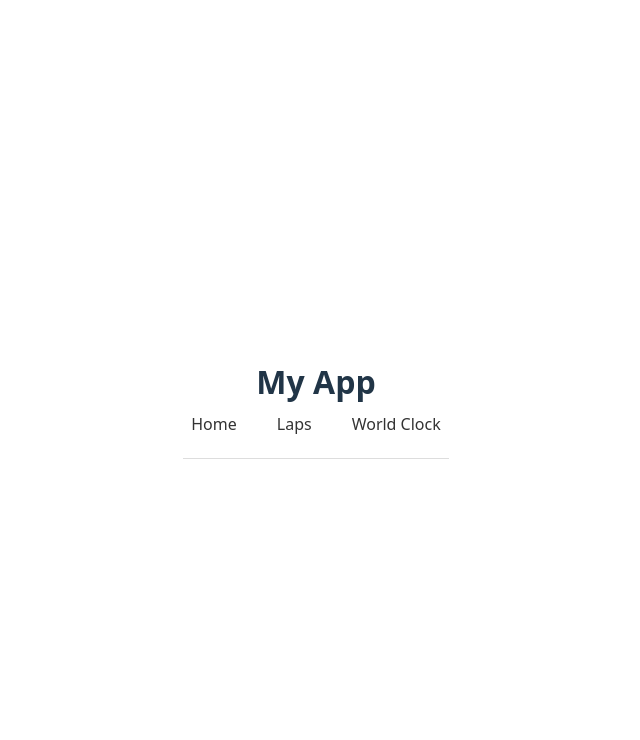
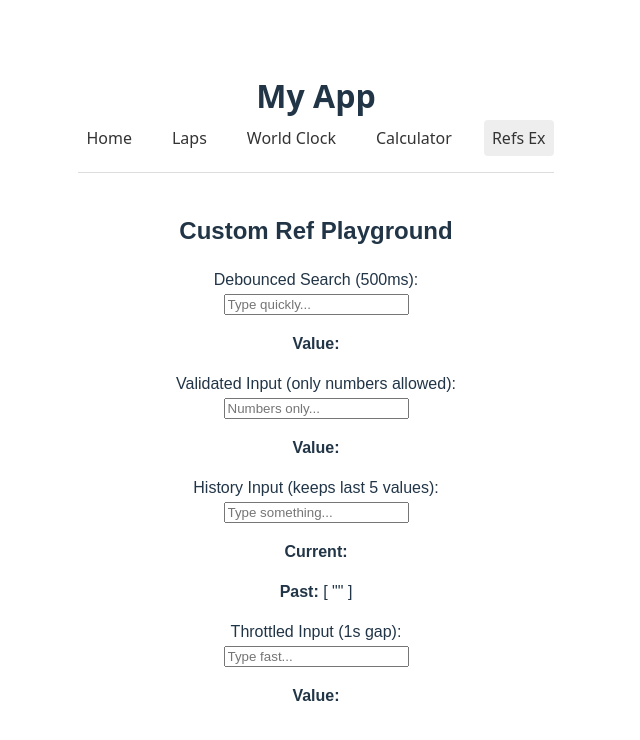
Before and after one commit to brandonbeckwith-ccm/stop-watch, a Vue app: page /refs in a window 1280 px wide. Shown: the top 740 px of the page, without its empty margins (324-964 px from the left). Built offline with nearby package versions, Linux system fonts and the light colour scheme.

Commit message:
first-commit

```diff
--- /dev/null
+++ b/src/components/Calculator.ts
@@ -0,0 +1,79 @@
+import { ref, onMounted, onBeforeUnmount } from "vue";
+
+export const useCalculator = () => {
+  const expression = ref("");
+  const result = ref("0");
+  const history = ref<string[]>([]);
+
+  const buttons = [
+    "7",
+    "8",
+    "9",
+    "÷",
+    "4",
+    "5",
+    "6",
+    "×",
+    "1",
+    "2",
+    "3",
+    "-",
+    "0",
+    ".",
+    "(",
+    ")",
+    "C",
+    "=",
+    "+",
+  ];
+
+  const press = (val: string) => {
+    if (val === "C") {
+      expression.value = "";
+      result.value = "0";
+      return;
+    }
+    if (val === "=") {
+      calculate();
+      return;
+    }
+    expression.value += val;
+  };
+
+  const calculate = () => {
+    try {
+      const safe = expression.value.replace(/×/g, "*").replace(/÷/g, "/");
+      const ans = eval(safe);
+      result.value = String(ans);
+      history.value.unshift(`${expression.value} = ${result.value}`);
+      if (history.value.length > 10) history.value.pop();
+      expression.value = result.value;
+    } catch {
+      result.value = "Error";
+    }
+  };
+
+  const handleKey = (e: KeyboardEvent) => {
+    if ("0123456789+-*/().".includes(e.key)) {
+      expression.value += e.key.replace("*", "×").replace("/", "÷");
+    } else if (e.key === "Enter") {
+      calculate();
+    } else if (e.key === "Backspace") {
+      expression.value = expression.value.slice(0, -1);
+    } else if (e.key.toLowerCase() === "c") {
+      expression.value = "";
+      result.value = "0";
+    }
+  };
+
+  onMounted(() => window.addEventListener("keydown", handleKey));
+  onBeforeUnmount(() => window.removeEventListener("keydown", handleKey));
+
+  return {
+    expression,
+    result,
+    history,
+    buttons,
+    press,
+  };
+};
--- a/src/components/NavBar.vue
+++ b/src/components/NavBar.vue
@@ -18,6 +18,8 @@ const closeMenu = () => (menuOpen.value = false)
       <RouterLink to="/" class="menu-link" @click="closeMenu">Home</RouterLink>
       <RouterLink to="/laps" class="menu-link" @click="closeMenu">Laps</RouterLink>
       <RouterLink to="/world-clock" class="menu-link" @click="closeMenu">World Clock</RouterLink>
+      <RouterLink to="/calculator" class="menu-link" @click="closeMenu">Calculator</RouterLink>
+      <RouterLink to="/refs" class="menu-link" @click="closeMenu">Refs Ex</RouterLink>
     </nav>
   </header>
 </template>
--- /dev/null
+++ b/src/components/Refs.ts
@@ -0,0 +1,84 @@
+import { customRef, type Ref } from "vue";
+
+export const debouncedRef = <T>(startValue: T, wait = 300): Ref<T> => {
+  let state = startValue; // internal value
+  let timer: ReturnType<typeof setTimeout> | null = null;
+
+  return customRef<T>((track, trigger) => ({
+    get: () => {
+      track();       // tracks dependency, like normal ref
+      return state;  // return current state
+    },
+    set: (newVal: T) => {
+      if (timer) clearTimeout(timer); // cancel previous debounce timer
+
+      timer = setTimeout(() => {
+        state = newVal; // update internal value
+        trigger();      // notify Vue reactivity system
+      }, wait);
+    },
+  }));
+};
+
+
+export const validatedRef = <T>(
+  startValue: T,
+  check: (val: T) => boolean
+): Ref<T> => {
+  let state = startValue;
+
+  return customRef<T>((track, trigger) => ({
+    get: () => {
+      track();
+      return state;
+    },
+    set: (newVal: T) => {
+      if (check(newVal)) {
+        state = newVal;
+        trigger();
+      } else {
+        console.warn("[validatedRef] rejected:", newVal);
+      }
+    },
+  }));
+};
+
+export const historyRef = <T>(startValue: T, limit = 5) => {
+  let state = startValue;
+  const past: T[] = [startValue];
+
+  const ref = customRef<T>((track, trigger) => ({
+    get: () => {
+      track();
+      return state;
+    },
+    set: (newVal: T) => {
+      past.push(newVal);
+      if (past.length > limit) past.shift();
+      state = newVal;
+      trigger();
+    },
+  }));
+
+  return { ref, past };
+};
+
+export const throttledRef = <T>(startValue: T, gap = 500): Ref<T> => {
+  let state = startValue;
+  let last = 0;
+
+  return customRef<T>((track, trigger) => ({
+    get: () => {
+      track();
+      return state;
+    },
+    set: (newVal: T) => {
+      const now = Date.now();
+      if (now - last >= gap) {
+        state = newVal;
+        last = now;
+        trigger();
+      }
+    },
+  }));
+};
--- /dev/null
+++ b/src/pages/Calculator.vue
@@ -0,0 +1,84 @@
+<script setup lang="ts">
+import { CButton } from "@ccm-engineering/ui-components";
+import { useCalculator } from "../components/Calculator";
+
+const { expression, result, history, buttons, press } = useCalculator();
+</script>
+
+<template>
+  <div class="calc">
+    <h2>Calculator</h2>
+
+    <div class="display">
+      <div class="expr">{{ expression || "0" }}</div>
+      <div class="res">{{ result }}</div>
+    </div>
+
+    <div class="keys">
+      <CButton
+        v-for="btn in buttons"
+        :key="btn"
+        :label="btn"
+        size="size-44"
+        type="border"
+        @click="press(btn)"
+      />
+    </div>
+
+    <div class="history" v-if="history.length">
+      <h3>History</h3>
+      <ul>
+        <li
+          v-for="(h, i) in history"
+          :key="i"
+          @click="expression = h.split('=')[0].trim()"
+        >
+          {{ h }}
+        </li>
+      </ul>
+    </div>
+  </div>
+</template>
+
+<style scoped>
+.display {
+  border: 1px solid #ddd;
+  padding: 0.8rem;
+  border-radius: 8px;
+  margin-bottom: 1rem;
+  text-align: right;
+}
+
+.expr {
+  font-size: 1.6rem;
+  color: #666;
+}
+
+.res {
+  font-size: 1.6rem;
+  font-weight: bold;
+  color: #111;
+}
+
+.keys {
+  display: grid;
+  grid-template-columns: repeat(4, 1fr);
+  gap: 0.6rem;
+}
+
+button {
+  padding: 1rem;
+  cursor: pointer;
+}
+
+.history {
+  margin-top: 1.5rem;
+  text-align: left;
+}
+
+.history li {
+  cursor: pointer;
+  padding: 0.3rem 0;
+  border-bottom: 1px solid #eee;
+}
+</style>
--- /dev/null
+++ b/src/pages/Ref.vue
@@ -0,0 +1,68 @@
+<script setup lang="ts">
+import { ref, watch } from "vue";
+import {
+  debouncedRef,
+  validatedRef,
+  historyRef,
+  throttledRef,
+} from "../components/Refs"; // adjust path if needed
+
+// 1. Debounced ref
+const search = debouncedRef("", 500);
+watch(search, (val) => {
+  console.log("Debounced API call:", val);
+});
+
+// 2. Validated ref (only numbers allowed)
+const onlyNumbers = validatedRef<string>("", (val) => /^\d*$/.test(val));
+watch(onlyNumbers, (val) => {
+  console.log("Validated value changed:", val);
+});
+
+// 3. History ref (keeps last 5 states)
+const { ref: historyInput, past } = historyRef("", 5);
+watch(historyInput, (val) => {
+  console.log("History value:", val, "Past values:", [...past]);
+});
+
+// 4. Throttled ref
+const throttledValue = throttledRef("", 1000);
+watch(throttledValue, (val) => {
+  console.log("Throttled update:", val);
+});
+</script>
+
+<template>
+  <div style="padding: 20px; font-family: sans-serif;">
+    <h2>Custom Ref Playground</h2>
+
+    <!-- Debounced -->
+    <div style="margin-bottom: 15px;">
+      <label>Debounced Search (500ms):</label><br />
+      <input v-model="search" placeholder="Type quickly..." />
+      <p><strong>Value:</strong> {{ search }}</p>
+    </div>
+
+    <!-- Validated -->
+    <div style="margin-bottom: 15px;">
+      <label>Validated Input (only numbers allowed):</label><br />
+      <input v-model="onlyNumbers" placeholder="Numbers only..." />
+      <p><strong>Value:</strong> {{ onlyNumbers }}</p>
+    </div>
+
+    <!-- History -->
+    <div style="margin-bottom: 15px;">
+      <label>History Input (keeps last 5 values):</label><br />
+      <input v-model="historyInput" placeholder="Type something..." />
+      <p><strong>Current:</strong> {{ historyInput }}</p>
+      <p><strong>Past:</strong> {{ past }}</p>
+    </div>
+
+    <!-- Throttled -->
+    <div style="margin-bottom: 15px;">
+      <label>Throttled Input (1s gap):</label><br />
+      <input v-model="throttledValue" placeholder="Type fast..." />
+      <p><strong>Value:</strong> {{ throttledValue }}</p>
+    </div>
+  </div>
+</template>
--- a/src/router/index.ts
+++ b/src/router/index.ts
@@ -1,14 +1,27 @@
-import { createRouter, createWebHistory } from 'vue-router'
+import { createRouter, createWebHistory } from "vue-router";
 
 const routes = [
-    { path: '/', name: 'Home', component: () => import('../pages/StopWatch.vue') },
-    { path: '/laps', name: 'Laps', component: () => import('../pages/Laps.vue') },
-    {
-        path: '/world-clock', component: () => import('../pages/WorldClock.vue')
-    }
-]
+  {
+    path: "/",
+    name: "Home",
+    component: () => import("../pages/StopWatch.vue"),
+  },
+  { path: "/laps", name: "Laps", component: () => import("../pages/Laps.vue") },
+  {
+    path: "/world-clock",
+    component: () => import("../pages/WorldClock.vue"),
+  },
+  {
+    path: "/calculator",
+    component: () => import("../pages/Calculator.vue")
+  },
+  {
+    path: "/refs",
+    component: () => import("../pages/Ref.vue")
+  }
+];
 
 export const router = createRouter({
-    history: createWebHistory(),
-    routes,
-})
+  history: createWebHistory(),
+  routes,
+});
```
Also changed, not shown: src/helpers/stopwatch.ts (+29 -31 lines), src/pages/StopWatch.vue (+22 -10 lines).
